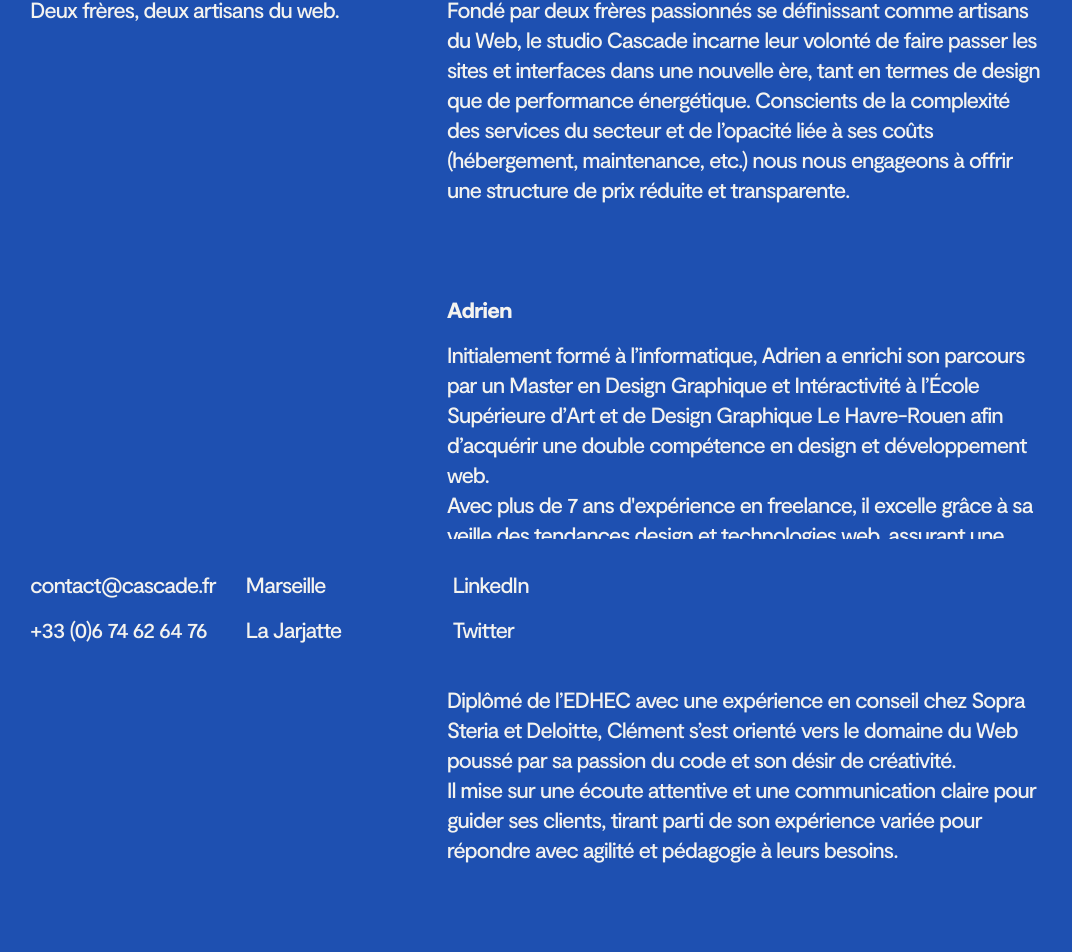
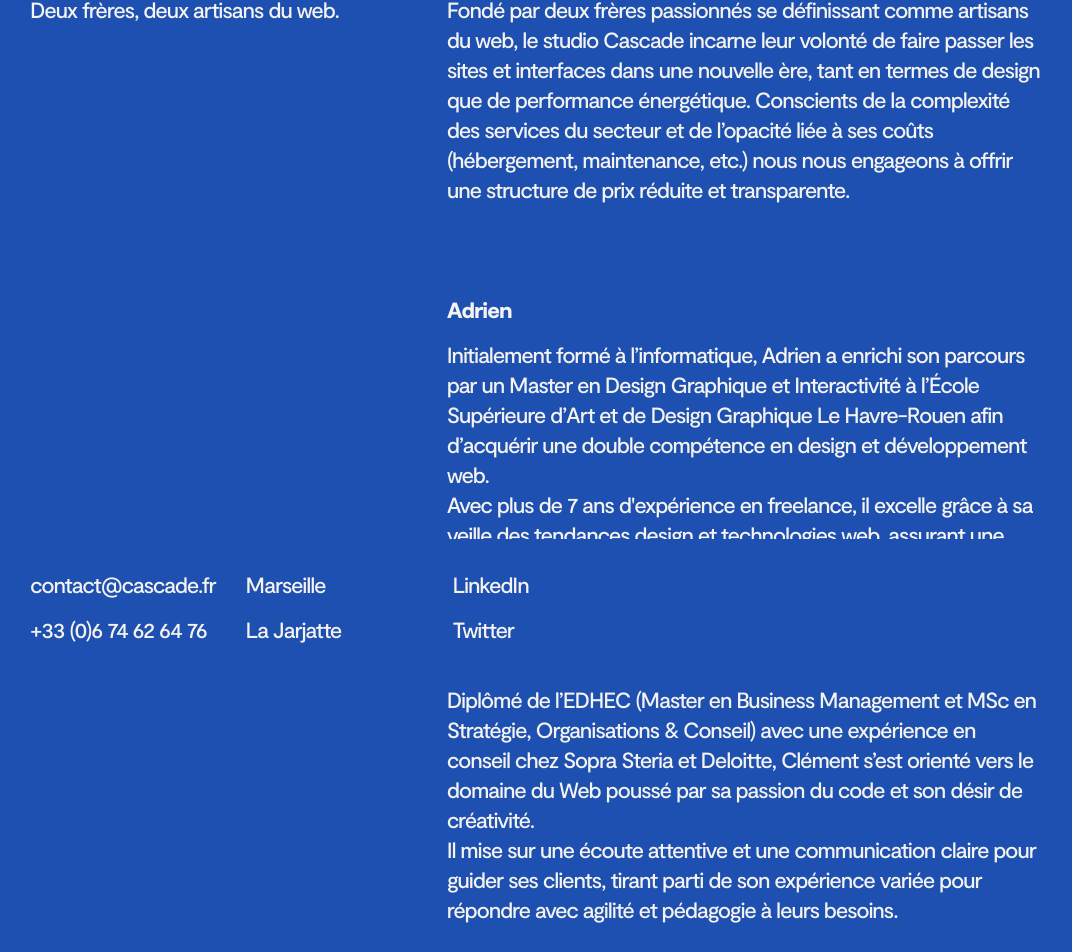
Before and after one commit to LapassetAC/cascade, a Next.js app: page /about in a window 1280 px wide. Shown: the part 126-1078 px from the top of the page, without its empty margins (0-1072 px from the left). Built offline with nearby package versions, Linux system fonts and the light colour scheme.

Commit message:
change text in about page

```diff
--- a/src/pages/about.js
+++ b/src/pages/about.js
@@ -43,7 +43,7 @@ export default function About() {
     <StyledContainer className="grid">
       <h1>Deux frères, deux artisans du web.</h1>
       <p className="intro">
-        Fondé par deux frères passionnés se définissant comme artisans du Web,
+        Fondé par deux frères passionnés se définissant comme artisans du web,
         le studio Cascade incarne leur volonté de faire passer les sites et
         interfaces dans une nouvelle ère, tant en termes de design que de
         performance énergétique. Conscients de la complexité des services du
@@ -55,7 +55,7 @@ export default function About() {
         <h2>Adrien</h2>
         <p>
           Initialement formé à l’informatique, Adrien a enrichi son parcours par
-          un Master en Design Graphique et Intéractivité à l’École Supérieure
+          un Master en Design Graphique et Interactivité à l’École Supérieure
           d’Art et de Design Graphique Le Havre-Rouen afin d’acquérir une double
           compétence en design et développement web. <br />
           Avec plus de 7 ans d'expérience en freelance, il excelle grâce à sa
@@ -66,9 +66,10 @@ export default function About() {
       <div className="presentation">
         <h2>Clément</h2>
         <p>
-          Diplômé de l’EDHEC avec une expérience en conseil chez Sopra Steria et
-          Deloitte, Clément s’est orienté vers le domaine du Web poussé par sa
-          passion du code et son désir de créativité. <br />
+          Diplômé de l’EDHEC (Master en Business Management et MSc en Stratégie,
+          Organisations & Conseil) avec une expérience en conseil chez Sopra
+          Steria et Deloitte, Clément s’est orienté vers le domaine du Web
+          poussé par sa passion du code et son désir de créativité. <br />
           Il mise sur une écoute attentive et une communication claire pour
           guider ses clients, tirant parti de son expérience variée pour
           répondre avec agilité et pédagogie à leurs besoins.
```
